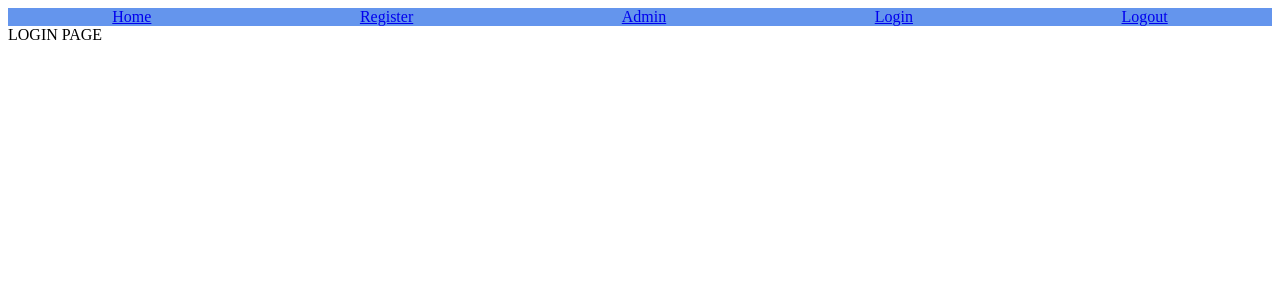
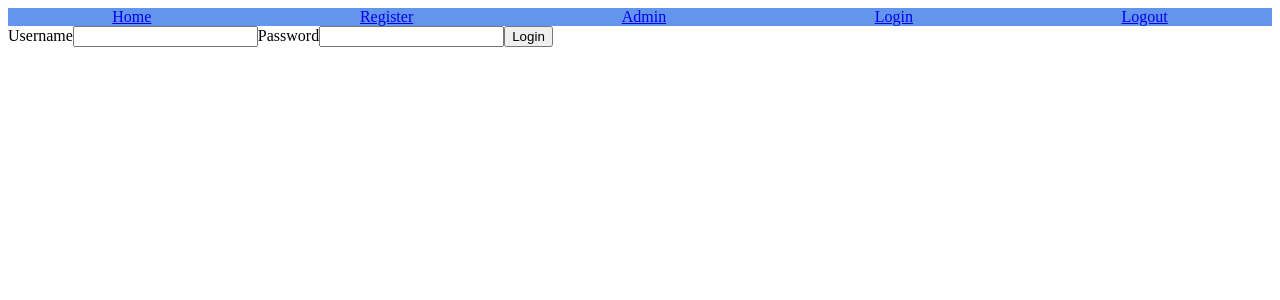
Before and after one commit to CODAC-BDX-Joel/dashboard_front, a React (Create React App) app: page /login in a window 1280 px wide. Shown: the top 300 px of the page. Built offline with nearby package versions, Linux system fonts and the light colour scheme.

Commit message:
init AuthContext ok

```diff
--- a/src/App.js
+++ b/src/App.js
@@ -10,7 +10,9 @@ import NavBar from "./components/NavBar";
 import AdminPage from "./views/AdminPage";
 import LoginPage from "./views/LoginPage";
 import Logout from "./views/Logout";
+import MyDashboard from "./views/MyDashboard";
 import NotFound from "./views/NotFound";
+import AuthContextProvider from "./contexts/AuthContext";
 
 function App() {
     return (
@@ -18,12 +20,15 @@ function App() {
             <Router>
                 <NavBar/>
                 <Switch>
-                    <Route exact path='/' component={HomePage}/>
-                    <Route path='/register' component={Register}/>
-                    <Route path='/admin' component={AdminPage}/>
-                    <Route path='/login' component={LoginPage}/>
-                    <Route path='/logout' component={Logout}/>
-                    <Route path='*' component={NotFound}/>
+                    <AuthContextProvider>
+                        <Route exact path='/' component={HomePage}/>
+                        <Route path='/register' component={Register}/>
+                        <Route path='/admin' component={AdminPage}/>
+                        <Route path='/login' component={LoginPage}/>
+                        <Route path='/logout' component={Logout}/>
+                        <Route path='/myDashboard' component={MyDashboard}/>
+                        {/*<Route path='*' component={NotFound}/>*/}
+                    </AuthContextProvider>
                 </Switch>
             </Router>
 
--- /dev/null
+++ b/src/contexts/AuthContext.js
@@ -0,0 +1,15 @@
+import React, {createContext, useState} from 'react';
+
+export const AuthContext = createContext();
+
+
+const AuthContextProvider = (props) => {
+    const [userToken, setUserToken] = useState('token12144');
+    return (
+        <AuthContext.Provider value={{userToken,setUserToken}}>
+            {props.children}
+        </AuthContext.Provider>
+    );
+};
+
+export default AuthContextProvider;
--- a/src/views/LoginPage.js
+++ b/src/views/LoginPage.js
@@ -1,9 +1,60 @@
-import React from 'react';
+import {DB_URI} from "../conf/conf";
+import React, {useState} from 'react';
+import {useHistory} from "react-router-dom";
 
 const LoginPage = () => {
+    const history = useHistory();
+    const [isLoading, setIsLoading] = useState(false)
+    const [userCredentials, setUserCredentials] = useState({})
+    const handleChange = (e) => {
+        setUserCredentials({...userCredentials, [e.target.name]: e.target.value})
+    };
+
+    const handleSubmit = async (e) => {
+        e.preventDefault();
+        setIsLoading(true);
+        try {
+            setIsLoading(false);
+            const init = {
+                method: 'POST',
+                headers: {'Content-Type': 'application/json'},
+                body: JSON.stringify(userCredentials)
+            }
+            const response = await fetch(`${DB_URI}/login`, init);
+            if (response.ok && response.status === 201) {
+                const data = await response.json();
+                //store access_token in AuthContext
+
+                //store users widgets data in WidgetsContext
+
+
+                //redirect to 'MyDashboard'
+                console.log(data);
+            } else {
+                setIsLoading(false);
+                alert('Login failed');
+                history.push('/login');
+            }
+        } catch (e) {
+            alert(e.message);
+            setIsLoading(false);
+            alert('Login failed');
+            history.push('/login');
+        }
+    };
+
+    const Form = <form onSubmit={handleSubmit}>
+        <label>Username</label>
+        <input type='text' name='username' required onChange={handleChange}/>
+        <label>Password</label>
+        <input type='password' name='password' required onChange={handleChange}/>
+        <button>Login</button>
+    </form>
+
     return (
         <div>
-            LOGIN PAGE
+            {isLoading && <div>Loading...</div>}
+            {!isLoading && <div>{Form}</div>}
         </div>
     );
 };
--- /dev/null
+++ b/src/views/MyDashboard.js
@@ -0,0 +1,19 @@
+import React, {useContext} from 'react';
+import {AuthContext} from "../contexts/AuthContext";
+
+const MyDashboard = () => {
+    const {userToken, setUserToken} = useContext(AuthContext);
+
+    const changeToken = ()=> {
+        setUserToken('newToken')
+    }
+    return (
+        <div>
+            My dashboard
+            token - {userToken}
+            <button onClick={changeToken}>Change token </button>
+        </div>
+    );
+};
+
+export default MyDashboard;
--- a/src/views/Register.js
+++ b/src/views/Register.js
@@ -12,18 +12,15 @@ const Register = () => {
     }
     const handleSubmit = async (e) => {
         e.preventDefault();
-        console.log(userData)
         try {
             setIsLoading(true);
-            // const response = await fetch(`${DB_URI}/users`, {method:'POST',body: JSON.stringify(userData)});
+            const init = {
+                method: 'POST',
+                headers: {'Content-Type': 'application/json'},
+                body: JSON.stringify(userData)
+            }
             const response = await fetch(`${DB_URI}/users`,
-                {
-                    method: 'POST',
-                    headers: {
-                        'Content-Type': 'application/json'
-                    },
-                    body: JSON.stringify(userData)
-                });
+                init);
             if (response.ok && response.status === 201) {
                 const data = await response.json();
                 console.log(data);
@@ -44,11 +41,11 @@ const Register = () => {
     const Form =
         <form onSubmit={handleSubmit}>
             <label>Username</label>
-            <input type='text' name='username' onChange={handleChange} required/>
+            <input type='text' name='username' required onChange={handleChange}/>
             <label>Email</label>
-            <input type='email' name='email' onChange={handleChange} required/>
+            <input type='email' name='email' required onChange={handleChange}/>
             <label>Password</label>
-            <input type='password' name='password' onChange={handleChange} required/>
+            <input type='password' name='password' required onChange={handleChange}/>
             <button>Register</button>
         </form>
     return (
```
